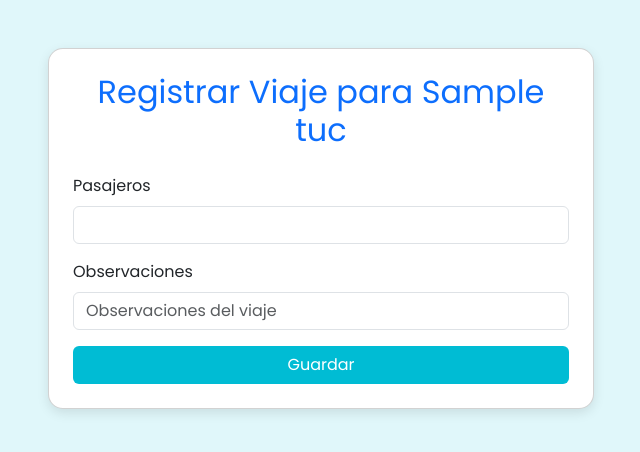
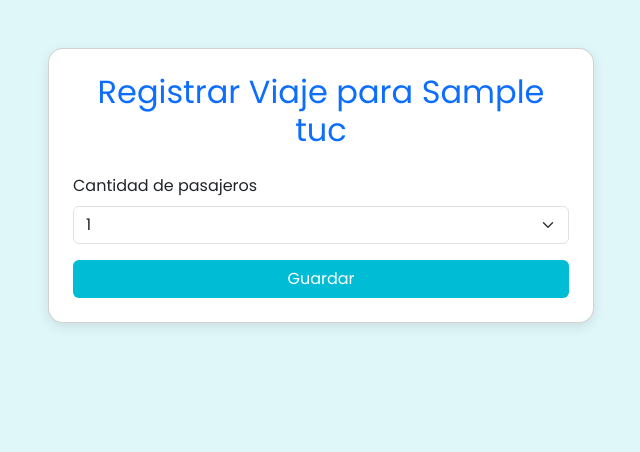
Before and after one commit to Navilaa20/viajes_asamblea, a Flask app: a page that uses templates/registrar_viaje.html in a window 1280 px wide. Shown: the top 452 px of the page, without its empty margins (319-959 px from the left). Run offline with Flask 3, Linux system fonts and the light colour scheme; a user stored in the database is signed in; tables that the repository leaves empty hold one stand-in row (values such as "Sample post").

Commit message:
Selección de cantidad de pasajeros

```diff
--- a/app.py
+++ b/app.py
@@ -94,11 +94,21 @@ def registrar_viaje(token):
     tuctuc = TucTuc.query.filter_by(qr_token=token).first_or_404()
 
     if request.method == "POST":
-        pasajeros = int(request.form["pasajeros"])
-        obs = request.form.get("observaciones", "")
+        pasajeros_raw = request.form["pasajeros"]
         max_pasajeros = 6 if current_user.role == "admin" else 3
 
-        # Validar que sea entre 1 y max_pasajeros
+        # Si seleccionaron "Más de 3"
+        if pasajeros_raw == "otros":
+            obs = request.form.get("observaciones", "").strip()
+            pasajeros = 4  # mínimo para "más de 3"
+            if not obs:
+                flash("Debe indicar el motivo para más de 3 pasajeros")
+                return redirect(url_for("registrar_viaje", token=token))
+        else:
+            pasajeros = int(pasajeros_raw)
+            obs = request.form.get("observaciones", "").strip()
+
+        # Validar máximo permitido
         if pasajeros < 1 or pasajeros > max_pasajeros:
             flash(f"Cantidad inválida. Debe ser entre 1 y {max_pasajeros} pasajeros")
         else:
--- a/templates/registrar_viaje.html
+++ b/templates/registrar_viaje.html
@@ -3,16 +3,23 @@
 <div class="row justify-content-center">
   <div class="col-md-6">
     <div class="card card-custom p-4">
-      <h2 class="text-center mb-4 text-primary">Registrar Viaje para {{tuctuc.nombre}}</h2>
+      <h2 class="text-center mb-4 text-primary">Registrar Viaje para {{ tuctuc.nombre }}</h2>
       <form method="post">
         <div class="mb-3">
-          <label class="form-label">Pasajeros</label>
-          <input type="number" class="form-control" name="pasajeros" min="1" max="6">
+          <label for="pasajeros" class="form-label">Cantidad de pasajeros</label>
+          <select name="pasajeros" id="pasajeros" class="form-select" required>
+            {% for i in range(1, 4) %}
+              <option value="{{ i }}">{{ i }}</option>
+            {% endfor %}
+            <option value="otros">Más de 3</option>
+          </select>
         </div>
-        <div class="mb-3">
-          <label class="form-label">Observaciones</label>
-          <input name="observaciones" class="form-control" placeholder="Observaciones del viaje">
+
+        <div class="mb-3" id="motivo-div" style="display:none;">
+          <label for="observaciones" class="form-label">Motivo de pasajeros extra</label>
+          <textarea name="observaciones" id="observaciones" class="form-control" placeholder="Indique por qué hay más de 3 pasajeros"></textarea>
         </div>
+
         <div class="d-grid">
           <button type="submit" class="btn btn-turquesa">Guardar</button>
         </div>
@@ -20,4 +27,17 @@
     </div>
   </div>
 </div>
+
+<script>
+  const pasajerosSelect = document.getElementById("pasajeros");
+  const motivoDiv = document.getElementById("motivo-div");
+
+  pasajerosSelect.addEventListener("change", function() {
+    if (this.value === "otros") {
+      motivoDiv.style.display = "block";
+    } else {
+      motivoDiv.style.display = "none";
+    }
+  });
+</script>
 {% endblock %}
```
